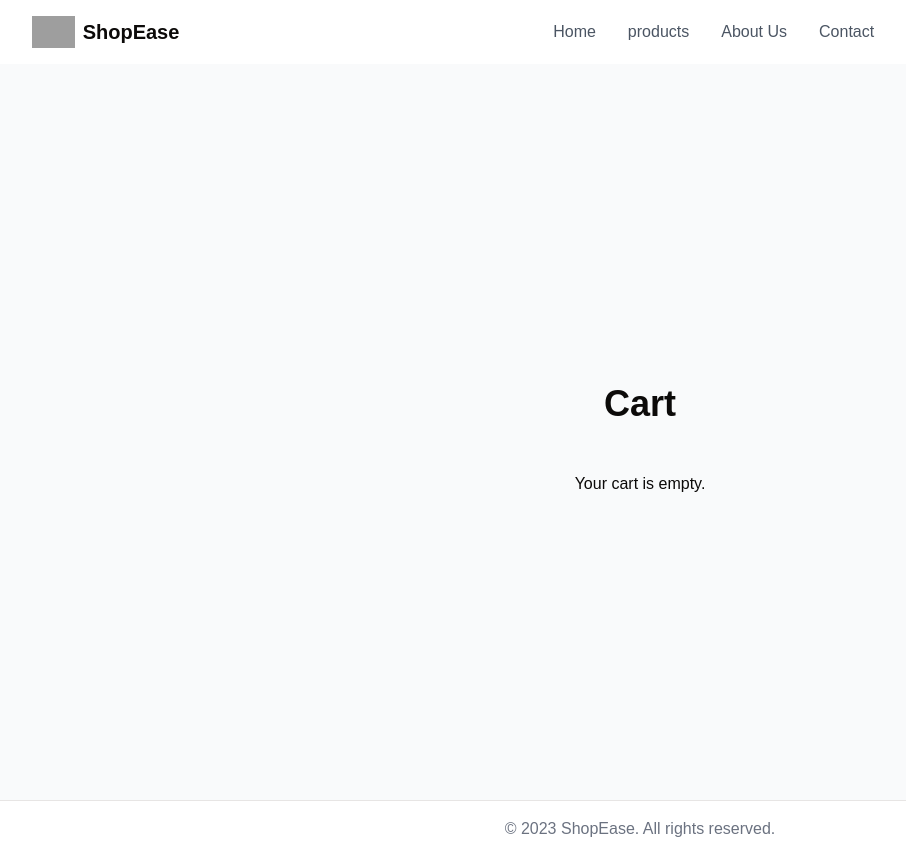
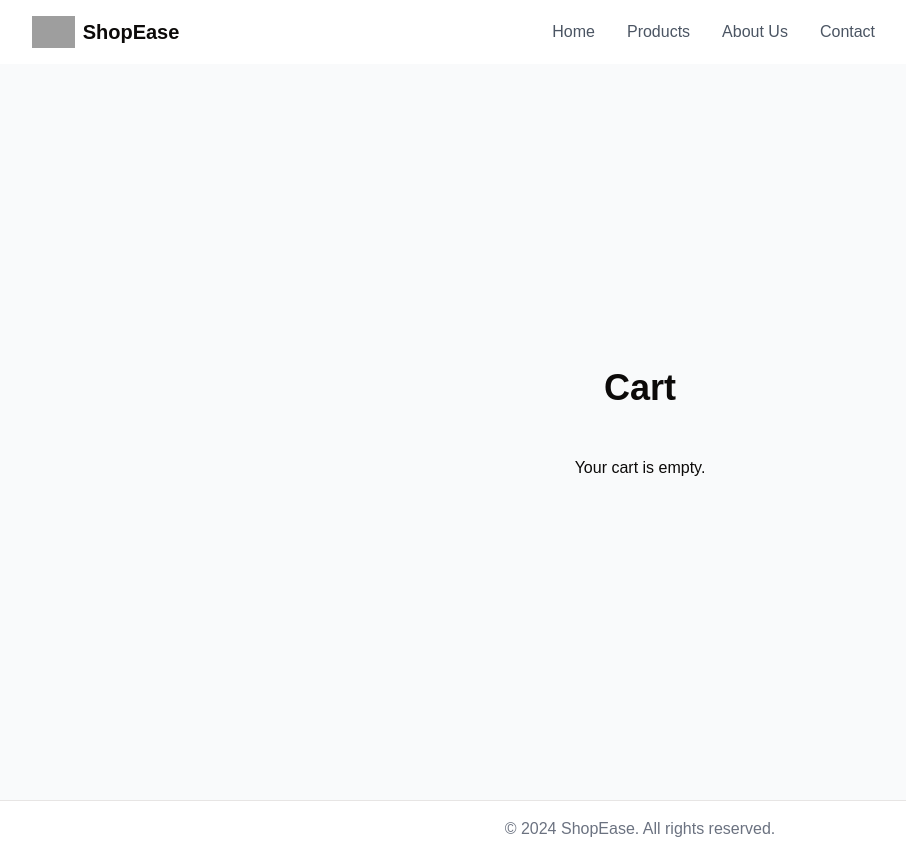
Before and after one commit to prathmesh796/ecommerce-assignment-frontend, a Next.js app: page /cart in a window 1280 px wide. Shown: the whole page, without its empty margins (0-906 px from the left). Built offline with nearby package versions, Linux system fonts and the light colour scheme; grey boxes are pictures that could not be loaded.

Commit message:
adding responsive classes

```diff
--- a/app/cart/page.js
+++ b/app/cart/page.js
@@ -9,20 +9,34 @@ import {
 } from "@/components/ui/card"
 import { Button } from '@/components/ui/button';
 import Image from 'next/image';
+import { useEffect } from 'react';
 
 const Cart = () => {
-    const { cart, removeFromCart } = useCart();
+    const { cart, removeFromCart, fetchCart, userId } = useCart();
+
+    useEffect(() => {
+        const loadCart = async () => {
+            if (userId) {
+                await fetchCart(userId);
+            }
+            else {
+                console.log("User  ID is null. Cannot fetch cart.");
+            }
+        };
+
+        loadCart();
+    }, [userId]);
 
     return (
         <div className="flex items-center justify-center min-h-[92vh]">
-            <main className='w-full flex flex-col items-center justify-center bg-gray-50 min-h-[92vh] relative'>
-                <h1 className='flex justify-center items-center text-4xl font-bold m-4 pt-4'>Cart</h1>
+            <main className='w-full flex flex-col items-center justify-center bg-gray-50 min-h-[92vh] relative p-4'>
+                <h1 className='text-4xl font-bold text-center mb-4'>Cart</h1>
                 {cart.items.length > 0 ? (
-                    <ul className='flex flex-col w-[60%]'>
+                    <ul className='flex flex-col w-full max-w-3xl'>
                         {cart.items.map(item => (
                             <li key={item.productId._id} className='p-4'>
-                                <div className='flex justify-between border-gray-500 border-2 rounded-md'>
-                                    <CardHeader>
+                                <div className='flex flex-col md:flex-row justify-between border-gray-500 border-2 rounded-md p-4'>
+                                    <CardHeader className="flex-shrink-0">
                                         <Image
                                             src={item.productId.imageURL}
                                             width={100}
@@ -32,16 +46,14 @@ const Cart = () => {
                                             alt={item.productId.name}
                                         />
                                     </CardHeader>
-                                    <CardContent>
+                                    <CardContent className="flex-grow md:mx-4">
                                         <p className='font-bold'>{item.productId.name}</p>
-                                        <p>{item.productId.description}</p>
+                                        <p className='text-sm text-center'>{item.productId.description}</p>
                                     </CardContent>
-                                    <CardFooter>
-                                        <div className='flex flex-col justify-center items-center gap-5'>
-                                            <p className='font-bold'>Rs. {item.productId.price}</p>
-                                            <p className='font-bold'>Q. : {item.quantity}</p>
-                                            <Button className='w-20' onClick={() => removeFromCart(item.productId._id)}><RiDeleteBin6Line /></Button>
-                                        </div>
+                                    <CardFooter className="flex flex-col justify-center items-center md:flex-row md:gap-5">
+                                        <p className='font-bold'>Rs. {item.productId.price}</p>
+                                        <p className='font-bold'>Q. : {item.quantity}</p>
+                                        <Button className='w-20 mt-2 md:mt-0' onClick={() => removeFromCart(item.productId._id)}><RiDeleteBin6Line /></Button>
                                     </CardFooter>
 
                                 </div>
--- a/app/products/page.js
+++ b/app/products/page.js
@@ -55,7 +55,8 @@ const Products = () => {
             <main className='w-full flex-col items-center justify-center bg-gray-50 min-h-[92vh] relative'>
                 <h1 className='flex justify-center items-center text-4xl font-bold m-4 pt-4'>Products</h1>
 
-                <div className="m-4">
+                <div className='flex flex-col md:flex-row justify-between p-2 px-10 mb-4'>
+                    <div className="m-4 flex-grow">
                         <label htmlFor="category" className="mr-2">Filter by Category:</label>
                         <select
                             id="category"
@@ -70,27 +71,32 @@ const Products = () => {
                         </select>
                     </div>
 
-                <div className="m-4">
+                    <div className="m-2 flex flex-col md:flex-row">
+                        <div className="flex-grow md:mr-2">
                             <label htmlFor="minPrice" className="mr-2">Min Price:</label>
                             <input
                                 type="number"
                                 id="minPrice"
                                 value={minPrice}
                                 onChange={(e) => setMinPrice(e.target.value)}
-                        className="border rounded p-2 mr-4"
+                                className="border rounded p-2"
                             />
+                        </div>
 
+                        <div className="flex-grow">
                             <label htmlFor="maxPrice" className="mr-2">Max Price:</label>
                             <input
                                 type="number"
                                 id="maxPrice"
-                        value={maxPrice}
+                                value ={maxPrice}
                                 onChange={(e) => setMaxPrice(e.target.value)}
                                 className="border rounded p-2"
                             />
                         </div>
+                    </div>
+                </div>
 
-                <ul className='grid grid-cols-4 gap-4 px-60 py-5 mb-10'>
+                <ul className='grid grid-cols-1 sm:grid-cols-2 md:grid-cols-3 lg:grid-cols-4 gap-4 px-10 mb-20'>
                     {products.map(product => (
                         <li key={product._id}>
                             <Card>
@@ -107,7 +113,7 @@ const Products = () => {
                                     />
                                 </CardHeader>
                                 <CardContent>
-                                    <p className='truncate text-ellipsis overflow-hidden w-44'>{product.name}</p>
+                                    <p className='truncate text-ellipsis overflow-hidden w-full text-center'>{product.name}</p>
                                     <p className='font-bold'>Rs. {product.price}</p>
                                 </CardContent>
                                 <CardFooter>
--- a/components/footer.jsx
+++ b/components/footer.jsx
@@ -4,7 +4,7 @@ const Footer = () => {
   return (
     <footer className="p-4 border-t">
         <div className="container mx-auto text-center text-gray-500">
-          &copy; 2023 ShopEase. All rights reserved.
+          &copy; 2024 ShopEase. All rights reserved.
         </div>
       </footer>
   );
--- a/components/navbar.jsx
+++ b/components/navbar.jsx
@@ -11,6 +11,7 @@ import Image from "next/image";
 const Navbar = () => {
   const [cartItems, setCartItems] = useState([]);
   const [isLoggedIn, setIsLoggedIn] = useState(false);
+  const [isMenuOpen, setIsMenuOpen] = useState(false);
   const router = useRouter();
 
   const totalItems = cartItems.reduce((sum, item) => sum + item.quantity, 0);
@@ -56,11 +57,18 @@ const Navbar = () => {
               <span className="ml-2 text-xl font-bold">ShopEase</span>
             </div>
 
-            <div className="hidden md:flex items-center space-x-8">
-              <a href="/" className="text-gray-600 hover:text-yellow-600 transition-colors">Home</a>
-              <a href="/products" className="text-gray-600 hover:text-yellow-600 transition-colors">products</a>
-              <a href="/about" className="text-gray-600 hover:text-yellow-600 transition-colors">About Us</a>
-              <a href="/contact" className="text-gray-600 hover:text-yellow-600 transition-colors">Contact</a>
+            <div className="md:hidden">
+              <button onClick={() => setIsMenuOpen(!isMenuOpen)} className="text-gray-600 focus:outline-none">
+                {/* Icon for Hamburger Menu */}
+                {isMenuOpen ? '✖' : '☰'}
+              </button>
+            </div>
+
+            <div className={`md:flex items-center space-x-8 ${isMenuOpen ? 'flex flex-col justify-center items-center absolute bg-white w-full left-0 top-16 shadow-md' : 'hidden'} md:block`}>
+              <Link href="/" className="text-gray-600 hover:text-yellow-600 transition-colors py-2">Home</Link>
+              <Link href="/products" className="text-gray-600 hover:text-yellow-600 transition-colors py-2">Products</Link>
+              <Link href="/about" className="text-gray-600 hover:text-yellow-600 transition-colors py-2">About Us</Link>
+              <Link href="/contact" className="text-gray-600 hover:text-yellow-600 transition-colors py-2">Contact</Link>
             </div>
 
             <div className="flex items-center">
--- a/components/ui/card.jsx
+++ b/components/ui/card.jsx
@@ -42,7 +42,7 @@ CardContent.displayName = "CardContent"
 const CardFooter = React.forwardRef(({ className, ...props }, ref) => (
   <div
     ref={ref}
-    className={cn("flex justify-center items-center p-6 ", className)}
+    className={cn("flex justify-center items-center p-6 pt-0", className)}
     {...props} />
 ))
 CardFooter.displayName = "CardFooter"
--- a/context/CartContext.js
+++ b/context/CartContext.js
@@ -99,7 +99,7 @@ export const CartProvider = ({ children }) => {
     };
 
     return (
-        <CartContext.Provider value={{ cart, addToCart, removeFromCart, setUserId, setToken, fetchCart }}>
+        <CartContext.Provider value={{ cart, addToCart, removeFromCart, setUserId, userId, setToken, fetchCart }}>
             {children}
         </CartContext.Provider>
     );
```
Lines whose indentation alone changed are shown as unchanged.
